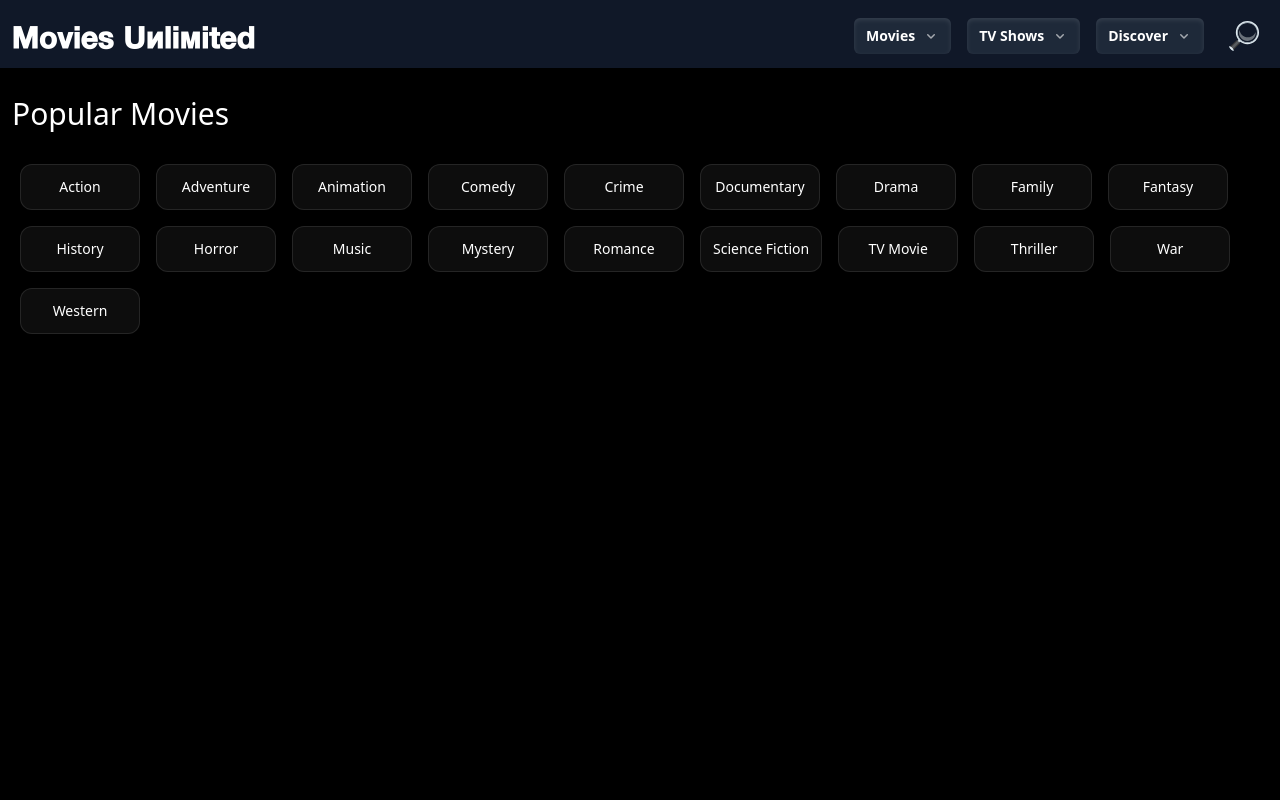
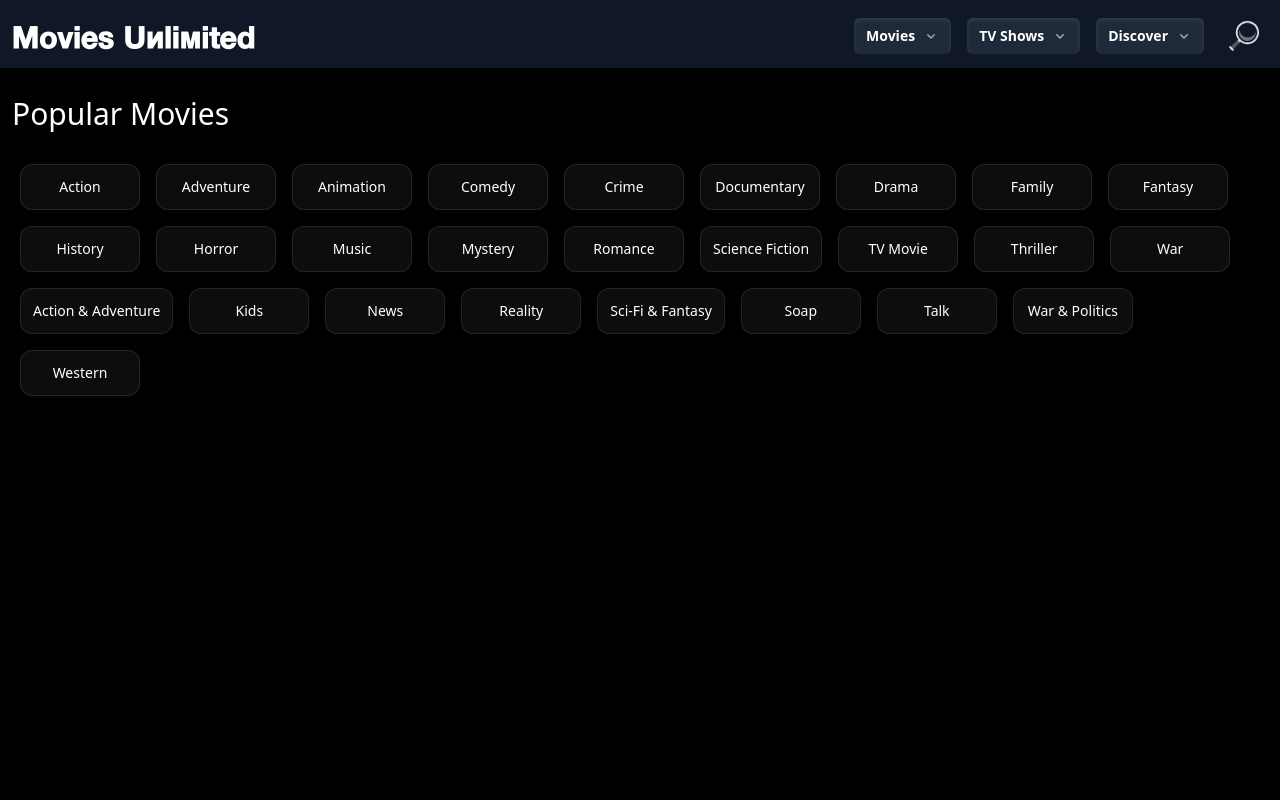
Before and after one commit to femke77/movies-and-tv, a React (Vite) app: page /explore/popular in a window 1280 px wide. Shown: the top 800 px of the page. Built offline with nearby package versions, Linux system fonts and the light colour scheme; no server answers.

Commit message:
minor change to slide to show 1 genre, added tv genres to genre data

```diff
--- a/src/App.tsx
+++ b/src/App.tsx
@@ -6,10 +6,12 @@ import { ReactQueryDevtools } from '@tanstack/react-query-devtools';
 import { ScrollRestoration } from 'react-router-dom';
 import { useEffect, useState } from 'react';
 
+// TODO finish footer
+
 function App() {
   const [searchQuery, setSearchQuery] = useState<string>('');
 
-  // maintain search query on reload
+  // maintains search query on reload
   useEffect(() => {
     if (searchQuery) {
       localStorage.setItem('searchQuery', searchQuery);
--- a/src/components/Home/Slide.tsx
+++ b/src/components/Home/Slide.tsx
@@ -1,10 +1,10 @@
-import dayjs from 'dayjs';
-import UserRating from '../UserRating';
-import WatchButton from '../WatchButton';
-import type { IItem } from '../../interfaces/IItem';
-import { useItemLogos } from '../../hooks/useAllTrendingWithLogoFetch';
-import genresData from '../../utils/data/genres.json';
-import { Link } from 'react-router-dom';
+import dayjs from "dayjs";
+import UserRating from "../UserRating";
+import WatchButton from "../WatchButton";
+import type { IItem } from "../../interfaces/IItem";
+import { useItemLogos } from "../../hooks/useAllTrendingWithLogoFetch";
+import genresData from "../../utils/data/genres.json";
+import { Link } from "react-router-dom";
 
 // TODO refactor this css layout
 const Slide = ({
@@ -18,16 +18,17 @@ const Slide = ({
   currentIndex: number;
   movieList: IItem[];
 }) => {
-  const formattedDate = dayjs(slide.release_date).format('MMM D, YYYY');
+  const formattedMovieDate = dayjs(slide.release_date).format("MMM D, YYYY");
+  const formattedTvDate = dayjs(slide.first_air_date).format("MMM D, YYYY");
   const { genres } = genresData;
-  const width = window.innerWidth;
+
 
   const logoFromQuery = useItemLogos(
     slide.id,
-    slide.media_type ?? 'movie',
+    slide.media_type ?? "movie",
     isVisible,
     currentIndex,
-    movieList,
+    movieList
   );
   const displayLogo = logoFromQuery || null;
 
@@ -37,94 +38,87 @@ const Slide = ({
   });
 
   return (
-    <div className=' swiper-slide bg-black h-full flex items-center py-10'>
+    <div className=" swiper-slide bg-black h-full flex items-center py-10">
       {/* background image */}
       <div
-        className='relative w-full h-full bg-cover bg-center md:bg-top'
+        className="relative w-full h-full bg-cover bg-center md:bg-top"
         style={{
           backgroundImage: `url('https://image.tmdb.org/t/p/w1280${slide.backdrop_path}')`,
         }}
       >
         {/* gradient overlay */}
-        <div className='absolute bottom-0 left-0 w-full h-1/2 bg-gradient-to-t from-black to-transparent' />
-        <div className='absolute inset-0 bg-gradient-to-r from-black via-black/80 sm:via-black/50 md:via-black/50 lg:via-black/50 to-transparent' />
+        <div className="absolute bottom-0 left-0 w-full h-1/2 bg-gradient-to-t from-black to-transparent" />
+        <div className="absolute inset-0 bg-gradient-to-r from-black via-black/80 sm:via-black/50 md:via-black/50 lg:via-black/50 to-transparent" />
 
         {/* card content */}
-        <div className='max-w-[1800px] mx-auto'>
-          <div className='absolute md:w-1/2 h-full flex flex-col justify-center px-16 md:px-18 lg:px-26 xl:ml-10'>
+        <div className="max-w-[1800px] mx-auto">
+          <div className="absolute md:w-1/2 h-full flex flex-col justify-center px-16 md:px-18 lg:px-26 xl:ml-10">
             {/* left, top - genre, release date, title logo */}
 
-            <div className='flex flex-col items-center md:items-start'>
-              <div className='flex items-start mb-12 '>
-                {width > 390 ? (
-                  <>
+            <div className="flex flex-col items-center md:items-start">
+              <div className="flex items-start mb-12 ">
+
                   {movieGenres.length >= 1 &&
-                      movieGenres.slice(0, 2).map((genre) => (
+                    movieGenres.slice(0, 1).map((genre) => (
                       <span
                         key={`${genre}-${slide.id}`}
-                          className='text-white mr-5 mb-2'
+                        className="text-white  ml-0"
                       >
                         {genre}
                       </span>
                     ))}
-                  </>
-                ) : (
-                  <>
-                    {movieGenres.length >= 1 &&
-                      movieGenres.slice(0, 1).map((genre) => (
-                        <span
-                          key={`${genre}-${slide.id}`}
-                          className='text-white  ml-0'
-                        >
-                          {genre}
-                        </span>
-                      ))}
-                  </>
-                )}
-                <p className='text-white font-light ml-8'>
-                  {formattedDate !== 'Invalid Date' && formattedDate}
+
+
+                <p className="text-white font-light ml-8">
+                  {slide.media_type === "movie"
+                    ? slide.release_date !== "Invalid Date"
+                      ? formattedMovieDate
+                      : null
+                    : slide.first_air_date !== "Invalid Date"
+                    ? formattedTvDate
+                    : null}
                 </p>
               </div>
             </div>
 
             {/* left, mid - title or title logo, overview */}
             <Link to={`/${slide.media_type}/${slide.id}`}>
-              <div className='flex flex-col items-center md:items-start'>
+              <div className="flex flex-col items-center md:items-start">
                 {displayLogo ? (
                   <img
-                    className='mb-8 w-64 h-auto'
+                    className="mb-8 w-64 h-auto"
                     src={`https://image.tmdb.org/t/p/w185${displayLogo}`}
                   />
                 ) : (
-                  <h2 className='text-4xl font-bold text-white mb-12'>
+                  <h2 className="text-4xl font-bold text-white mb-12">
                     {slide.title || slide.name}
                   </h2>
                 )}
-                <p className='text-white line-clamp-2 md:line-clamp-3 text-center md:text-left mb-8'>
+                <p className="text-white line-clamp-2 md:line-clamp-3 text-center md:text-left mb-8">
                   {slide.overview}
                 </p>
               </div>
             </Link>
 
             {/* left, bottom - rating and watch componentns */}
-            <div className='flex flex-row items-center justify-around mt-4 '>
-              <div className='mb-2'>
+            <div className="flex flex-row items-center justify-around mt-4 ">
+              <div className="mb-2">
                 <WatchButton />
               </div>
-              <div className='pl-4 mb-2'>
+              <div className="pl-4 mb-2">
                 <UserRating rating={slide.vote_average ?? 0} />
               </div>
             </div>
           </div>
           {/* right, only - poster image */}
-          <div className='absolute right-0 top-1/2 transform -translate-y-1/2 mr-16 md:mr-24 lg:mr-48 hidden md:block'>
+          <div className="absolute right-0 top-1/2 transform -translate-y-1/2 mr-16 md:mr-24 lg:mr-48 hidden md:block">
             {slide.poster_path && (
               <img
-                className='w-78 h-auto rounded-lg pt-10 '
+                className="w-78 h-auto rounded-lg pt-10 "
                 src={
                   slide.poster_path
                     ? `https://image.tmdb.org/t/p/w500${slide.poster_path}`
-                    : '/no_poster_available.svg'
+                    : "/no_poster_available.svg"
                 }
                 alt={slide.title}
               />
--- a/src/hooks/useTrending.ts
+++ b/src/hooks/useTrending.ts
@@ -3,15 +3,10 @@ import { useQuery } from '@tanstack/react-query';
 import type { IItem } from '../interfaces/IItem';
 import { useIntersectionObserver, useQueryConfig } from './useIntersectionObserver';
 
-// TODO finish this refactor in other two Home hook files
-
-
 const createTrendingFetcher = (type: 'movie' | 'tv') => async () => {
   const { data } = await TMDBClient.get(`/trending/${type}/day?language=en-US`);
   return data.results;
 };
-
-
 
 export const useTrendingMovies = () => {
   const shouldFetch = useIntersectionObserver('trending-section');
--- a/src/pages/Home.tsx
+++ b/src/pages/Home.tsx
@@ -5,6 +5,8 @@ import TopRatedTv from '../components/Home/TopRatedTv';
 import TrendingMovies from '../components/Home/TrendingMovies';
 import TrendingTV from '../components/Home/TrendingTv';
 import PopularTv from '../components/Home/PopularTv';
+
+// TODO skeletons with suspense
 
 const Home = () => {
   return (
--- a/src/utils/data/genres.json
+++ b/src/utils/data/genres.json
@@ -73,6 +73,38 @@
 			"name": "War"
 		},
 		{
+			"id": 10759,
+			"name": "Action & Adventure"
+		},
+		{
+			"id": 10762,
+			"name": "Kids"
+		},
+		{
+			"id": 10763,
+			"name": "News"
+		},
+		{
+			"id": 10764,
+			"name": "Reality"
+		},
+		{
+			"id": 10765,
+			"name": "Sci-Fi & Fantasy"
+		},
+		{
+			"id": 10766,
+			"name": "Soap"
+		},
+		{
+			"id": 10767,
+			"name": "Talk"
+		},
+		{
+			"id": 10768,
+			"name": "War & Politics"
+		},
+		{
 			"id": 37,
 			"name": "Western"
 		}
```
Lines whose indentation alone changed are shown as unchanged.
